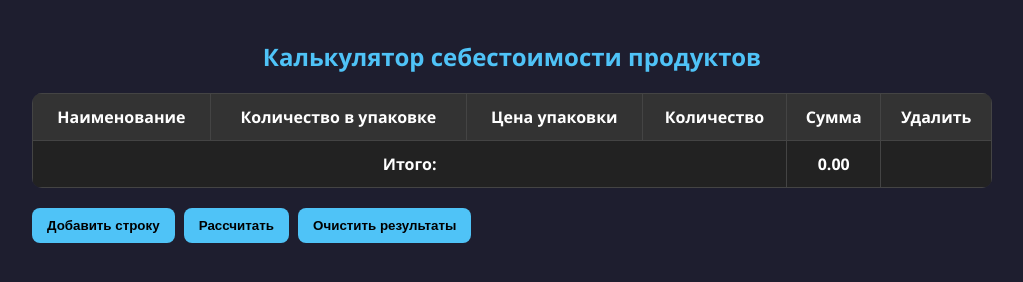
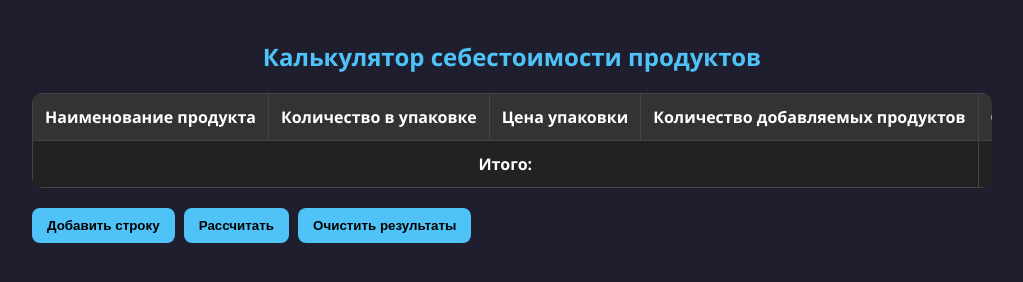
Before and after one commit to beemerspb/cost-calculator, a plain HTML site: page index.html in a window 1280 px wide. Shown: the whole page, without its empty margins (128-1151 px from the left). Drawn offline with Linux system fonts and the light colour scheme.

Commit message:
Update index.html

```diff
--- a/index.html
+++ b/index.html
@@ -120,10 +120,10 @@
   <table id="costTable">
     <thead>
       <tr>
-        <th>Наименование</th>
+        <th>Наименование продукта</th>
         <th>Количество в упаковке</th>
         <th>Цена упаковки</th>
-        <th>Количество</th>
+        <th>Количество добавляемых продуктов</th>
         <th>Сумма</th>
         <th>Удалить</th>
       </tr>
```
